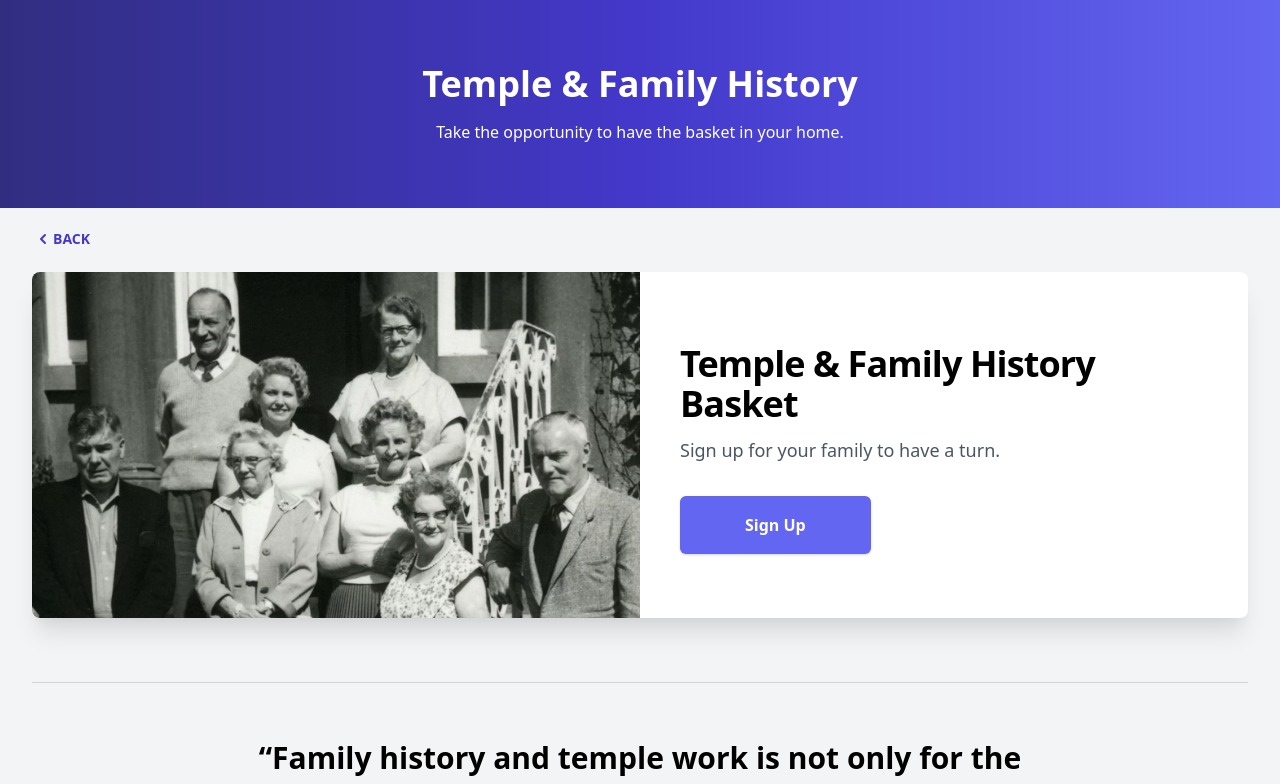
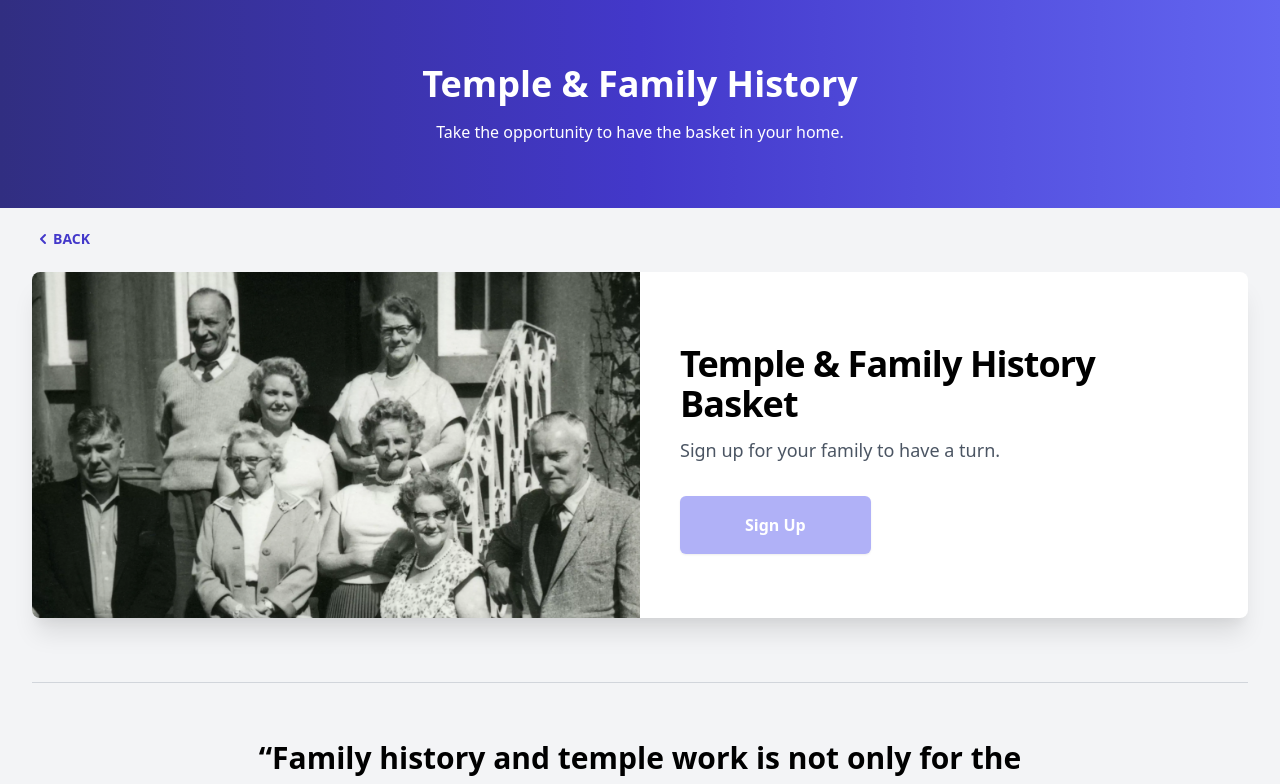
Before and after one commit to snicol21/ourwardapp, a Next.js app: page /temple-family-history in a window 1280 px wide. Shown: the top 784 px of the page. Built offline with nearby package versions, Linux system fonts and the light colour scheme; a web font is replaced by a local one.

Commit message:
update all family history links

```diff
--- a/components/elements/buttons/CalendlyButton.tsx
+++ b/components/elements/buttons/CalendlyButton.tsx
@@ -3,7 +3,12 @@ import { PopupWidgetOptions } from "react-calendly/typings/components/PopupText/
 
 const CalendlyButton = ({ children, styles, url, disabled }) => {
   return (
-    <button disabled={disabled} type="button" className={styles} onClick={() => openPopupWidget({ url, pageSettings: {} } as PopupWidgetOptions)}>
+    <button
+      disabled={disabled}
+      type="button"
+      className={`${styles} ${disabled ? "disabled:opacity-50" : ""}`}
+      onClick={() => openPopupWidget({ url, pageSettings: {} } as PopupWidgetOptions)}
+    >
       {children}
     </button>
   )
--- a/components/elements/buttons/LinkButton.tsx
+++ b/components/elements/buttons/LinkButton.tsx
@@ -3,13 +3,13 @@ import Link from "next/link"
 const LinkButton = ({ children, styles, url, external, disabled }) => {
   return external ? (
     <a href={url} target="_blank">
-      <button disabled={disabled} type="button" className={styles}>
+      <button disabled={disabled} type="button" className={`${styles} ${disabled ? "disabled:opacity-50" : ""}`}>
         {children}
       </button>
     </a>
   ) : (
     <Link href={url}>
-      <button disabled={disabled} type="button" className={styles}>
+      <button disabled={disabled} type="button" className={`${styles} ${disabled ? "disabled:opacity-50" : ""}`}>
         {children}
       </button>
     </Link>
--- a/components/elements/buttons/ModalButton.tsx
+++ b/components/elements/buttons/ModalButton.tsx
@@ -30,7 +30,7 @@ const ModalButton = ({ children, styles, disabled, modal }) => {
 
   return (
     <>
-      <button disabled={disabled} type="button" className={styles} onClick={toggleModal}>
+      <button disabled={disabled} type="button" className={`${styles} ${disabled ? "disabled:opacity-50" : ""}`} onClick={toggleModal}>
         {children}
       </button>
       <Modal />
--- a/components/modules/cards/HeroCard.tsx
+++ b/components/modules/cards/HeroCard.tsx
@@ -33,6 +33,7 @@ const HeroCard = ({ ...card }: IHeroCard) => {
               color={buttonColor}
               link={card.button.link}
               size="lg"
+              disabled={!!card.button.disabled}
               className="mt-5 font-bold md:mt-0"
             >
               {card.button.text}
--- a/data/dataFamilyHistory.tsx
+++ b/data/dataFamilyHistory.tsx
@@ -13,8 +13,10 @@ export const dataHeroCard: IHeroCard = {
   button: {
     text: "Sign Up",
     link: {
-      url: "/temple-family-history",
+      url: "https://google.com",
+      external: true,
     },
+    disabled: true,
   },
   type: "light",
 }
@@ -36,8 +38,8 @@ export const dataImageCards: IImageCard[] = [
     button: {
       text: "View",
       link: {
-        url: "/temple-family-history",
-        external: false,
+        url: "https://www.churchofjesuschrist.org/media/collection/family-history-coloring-pages-images?lang=eng",
+        external: true,
       },
     },
     hidden: false,
@@ -52,8 +54,8 @@ export const dataImageCards: IImageCard[] = [
     button: {
       text: "View",
       link: {
-        url: "/temple-family-history",
-        external: false,
+        url: "https://www.churchofjesuschrist.org/study/general-conference/2019/10/57nelson?lang=eng",
+        external: true,
       },
     },
     hidden: false,
@@ -68,8 +70,8 @@ export const dataImageCards: IImageCard[] = [
     button: {
       text: "View",
       link: {
-        url: "/temple-family-history",
-        external: false,
+        url: "https://www.dropbox.com/sh/10ccx8vk444c6t9/AAC716lY3U172_308G-XCWnpa?dl=0",
+        external: true,
       },
     },
     hidden: false,
@@ -84,8 +86,8 @@ export const dataImageCards: IImageCard[] = [
     button: {
       text: "View",
       link: {
-        url: "/temple-family-history",
-        external: false,
+        url: "https://www.familysearch.org/discovery/",
+        external: true,
       },
     },
     hidden: false,
--- a/shared/types.tsx
+++ b/shared/types.tsx
@@ -5,6 +5,7 @@ export type IButton = {
   color?: IColor
   link?: ILink | ILink[]
   modal?: IModal
+  disabled?: boolean
 }
 
 export type IModal =
--- a/tailwind.config.js
+++ b/tailwind.config.js
@@ -28,7 +28,9 @@ module.exports = {
     },
   },
   variants: {
-    extend: {},
+    extend: {
+      opacity: ["disabled"],
+    },
   },
   plugins: [require("@tailwindcss/forms")],
 }
```
